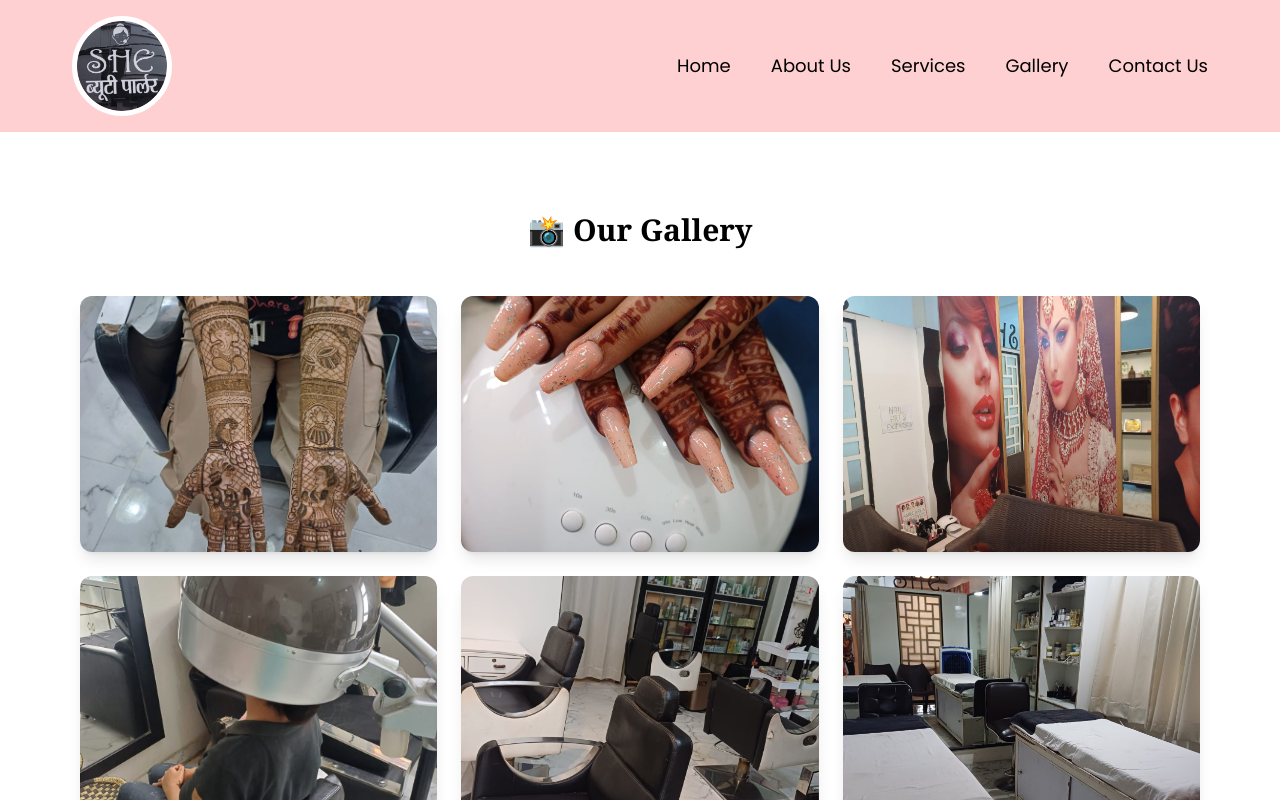
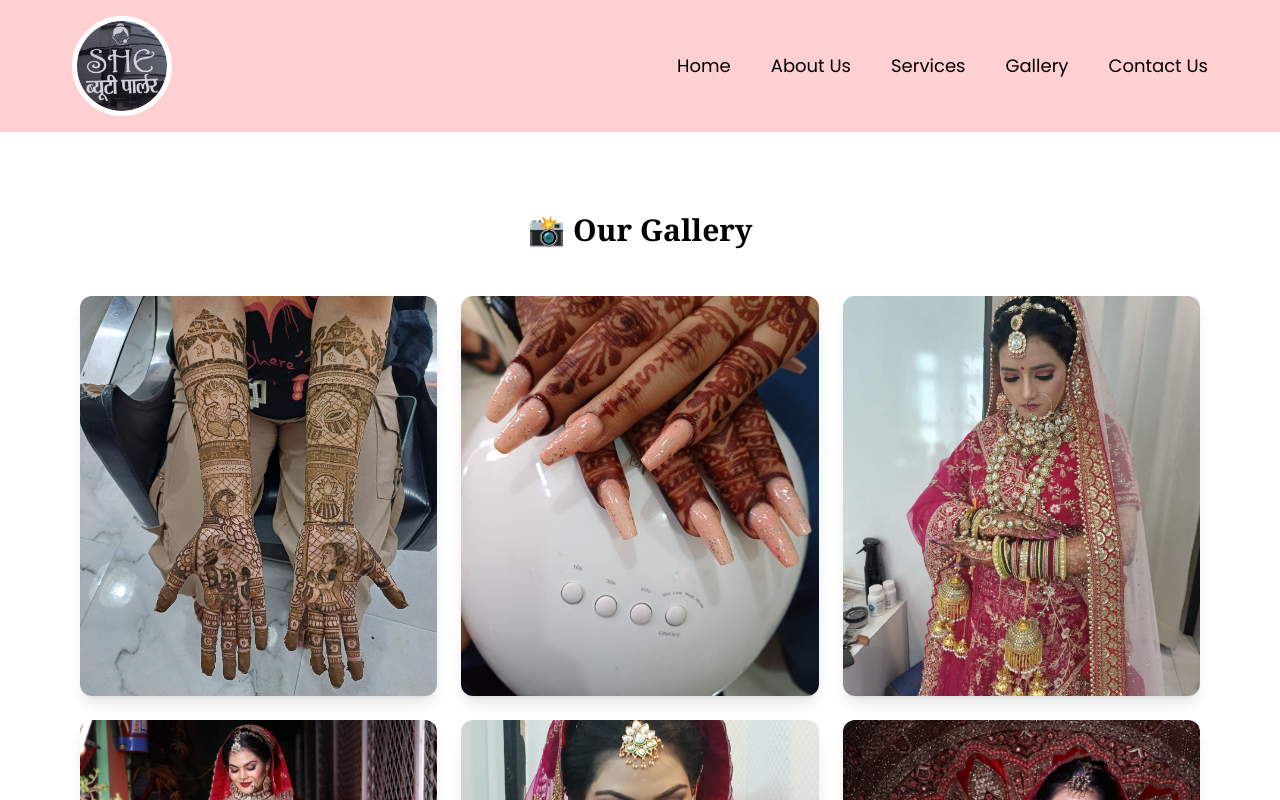
Before and after one commit to krishnasain523/beauty-parler, a React (Vite) app: page / in a window 1280 px wide. Both pictures are taken after a click on the button "Gallery". Shown: the top 800 px of the page. Built offline with nearby package versions, Linux system fonts and the light colour scheme.

Commit message:
initeal commit - beauty parlour website

```diff
--- a/src/components/footer.jsx
+++ b/src/components/footer.jsx
@@ -10,7 +10,7 @@
                 <div className="bg-white/10 backdrop-blur-lg rounded-xl p-8 shadow-lg hover:shadow-white transition duration-700 space-y-4">
                     <h2 className="text-2xl font-semibold font-sans text-pink-300">She Beauty Parlor</h2>
                     <p className="text-gray-300">
-                        Near Ganna Society, Shamli – 247776, Uttar Pradesh
+                      Kamla Colony Near Ganna Society, Shamli – 247776, Uttar Pradesh
                     </p>
                     <p><span className="font-semibold text-white">Phone:</span> 9897060454</p>
                     <p><span className="font-semibold text-white">Email:</span> <a href="mailto:chhavi.bindal@gmail.com" className="text-pink-300 hover:underline">chhavi.bindal@gmail.com</a></p>
--- a/src/landingpage/gallery/gallery.jsx
+++ b/src/landingpage/gallery/gallery.jsx
@@ -3,6 +3,11 @@
 const galleryImages = [
   '/images/gallery/img4.jpg',
   '/images/gallery/img8.jpg',
+  '/images/gallery/img13.jpg',
+  '/images/gallery/img14.jpg',
+  '/images/gallery/img15.jpg',
+  '/images/gallery/img16.jpg',
+  '/images/gallery/img17.jpg',
   '/images/gallery/img9.jpg',
   '/images/gallery/img1.jpg',
   '/images/gallery/img5.jpg',
@@ -38,7 +43,7 @@
             onClick={() => openModal(src)}
             className="overflow-hidden rounded-xl shadow-lg transform transition duration-300 hover:scale-105 cursor-pointer"
           >
-            <img src={src} alt={`Gallery ${index + 1}`} className="w-full h-64 object-cover" />
+            <img src={src} alt={`Gallery ${index + 1}`} className="w-full h-100 object-cover" />
           </div>
         ))}
       </div>
```
Also changed, not shown: public/images/gallery/img16.jpg (added), public/images/gallery/img17.jpg (added).
